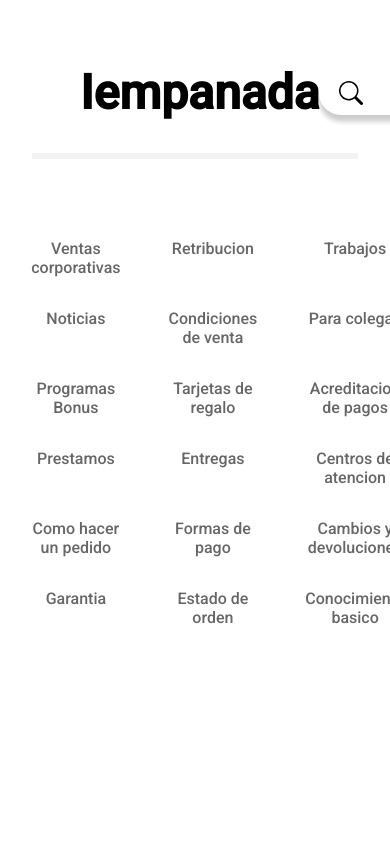
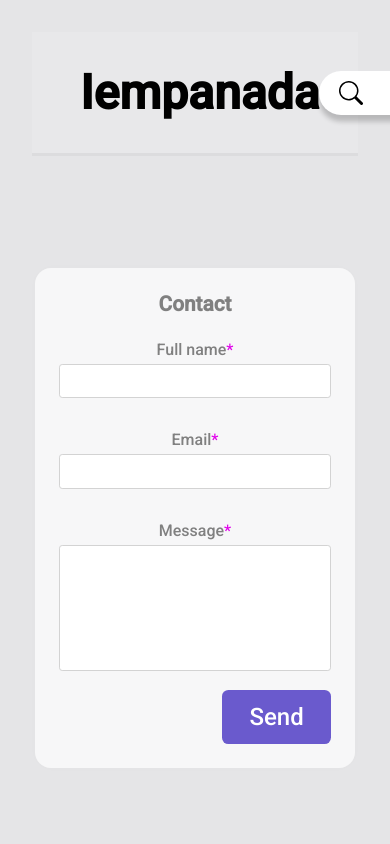
Before and after one commit to laaledesiempre/Trabajo_UTN_Front, a React (Vite) app: page /article/1 in a window 390 px wide. Shown: the top 844 px of the page. Built offline with nearby package versions, Linux system fonts and the light colour scheme.

Commit message:
made form responsive

```diff
--- a/src/App.jsx
+++ b/src/App.jsx
@@ -1,10 +1,11 @@
 import './App.css'
-import { Footer, Header } from "./components/index.jsx";
+import { Footer, Header, Contact } from "./components/index.jsx";
 export const App = () => {
 
   return (
     <>
       <Header />
+      <Contact />
       <Footer />
     </>
   )
--- a/src/components/bar/header.css
+++ b/src/components/bar/header.css
@@ -5,6 +5,7 @@ header{
   align-items:center;
   justify-content:space-between;
   border-bottom:0.2rem solid rgba(0,0,0,0.05);
+  background-color: rgba(255,255,255,0.1);
 }
 h1{
   font-size:3rem;
--- a/src/components/footer/footer.css
+++ b/src/components/footer/footer.css
@@ -1,5 +1,6 @@
 footer{
   padding: 5rem;
+  background-color: rgba(255,255,255,0.1);
   display: flex;
   gap:3rem;
   justify-content: center;
--- a/src/components/index.jsx
+++ b/src/components/index.jsx
@@ -4,5 +4,6 @@ import { Account } from "./bar/Account"
 import { Filters } from "./center/Filters"
 import { Items } from "./center/Items"
 import { Footer } from "./footer/Footer"
+import { Contact } from "../pages/Contact"
 
-export { Header, Nav, Account, Filters, Footer, Items }
+export { Header, Contact, Nav, Account, Filters, Footer, Items }
--- a/src/index.css
+++ b/src/index.css
@@ -4,4 +4,8 @@
   margin:0;
   box-sizing:border-box;
   font-family: "Roboto";
+
 }
+body{
+  background-color: rgba(0,0,20,0.1);
+}
--- a/src/pages/Contact.jsx
+++ b/src/pages/Contact.jsx
@@ -1,17 +1,19 @@
 import React from 'react'
+import "./contacts.css"
 
 export const Contact = () => {
   return (
-    <div>
-        <form>
-            <label htmlFor="fullname">Full name*</label>
-            <input id="fullname" type="text" />
-            <label htmlFor="email">Email*</label>
-            <input id="email" type="text" />
-            <label htmlFor="message">Message*</label>
-            <textarea id="message"/>
-            <button type="submit">Send</button>
-        </form>
+    <div className='form-container'>
+      <h4>Contact</h4>
+      <form onSubmit={(e) => { e.preventDefault() }}>
+        <label htmlFor="fullname">Full name</label>
+        <input id="fullname" type="text" />
+        <label htmlFor="email">Email</label>
+        <input id="email" type="text" />
+        <label htmlFor="message">Message</label>
+        <textarea rows={5} cols={15} id="message" />
+        <button type="submit">Send</button>
+      </form>
     </div>
   )
 }
--- /dev/null
+++ b/src/pages/contacts.css
@@ -0,0 +1,75 @@
+.form-container{
+  margin:7rem auto;
+  border-radius: 1rem;
+  width: 50vw;
+  height: auto;
+  padding: 4rem;
+  background-color: rgba(255,255,255,0.7);
+  box-shadow: 0 0 1rem rgba(0,0,0,0.01);
+}
+.form-container > h4{
+  font-size: 1.3rem;;
+  margin-bottom: 1.5rem;
+  color:grey;
+  font-weight: bold;
+}
+.form-container > form{
+  display: flex;
+  flex-direction: column;
+}
+.form-container > form > label{
+  color: grey;
+  margin-bottom: 0.3rem;
+}
+.form-container > form > input{
+  margin-bottom: 2rem;
+  font-size: 1.2rem;
+  padding: 0.3rem;
+  border-radius: 0.2rem;
+  border: 1px solid lightgrey;
+  width: 70%;
+}
+
+.form-container > form > label::after{
+ content: "*";
+ color: rgb(225,0,235);
+}
+
+.form-container > form > textarea{
+  margin-bottom: 1.2rem;
+   font-size: 1.2rem;
+  padding: 0.3rem;
+  border-radius: 0.2rem;
+  border: 1px solid lightgrey;
+ resize: none;
+}
+.form-container > form > button{
+  font-size: 1.5rem;
+  padding: 0.8rem;
+  border: none;
+  border-radius: 0.4rem;
+  width:40%;
+  color: white;
+  background-color: slateblue;
+  margin-left: 60%;
+  transition: 250ms all ease-out;
+}
+
+.form-container > form > button:hover{
+  background-color: white;
+  color: slateblue;
+  box-shadow: 0 0 1.5rem slateblue;
+}
+
+@media (max-width: 1500px) {
+  .form-container{
+    padding: 1.5rem;
+    width: 90%;
+    max-width: 750px;
+    min-width: 320px;
+  }
+  .form-container > form > input{
+    width: 100%;
+    max-width: 500px;
+  }
+}
```
